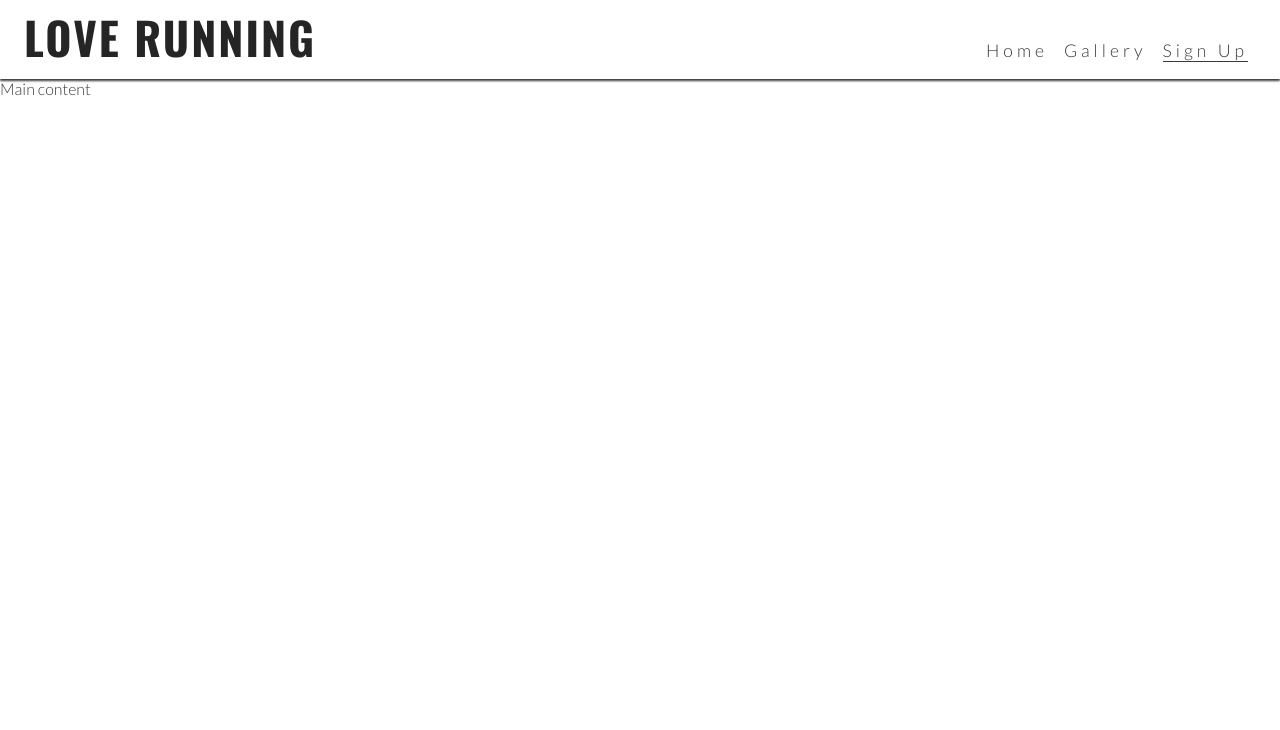
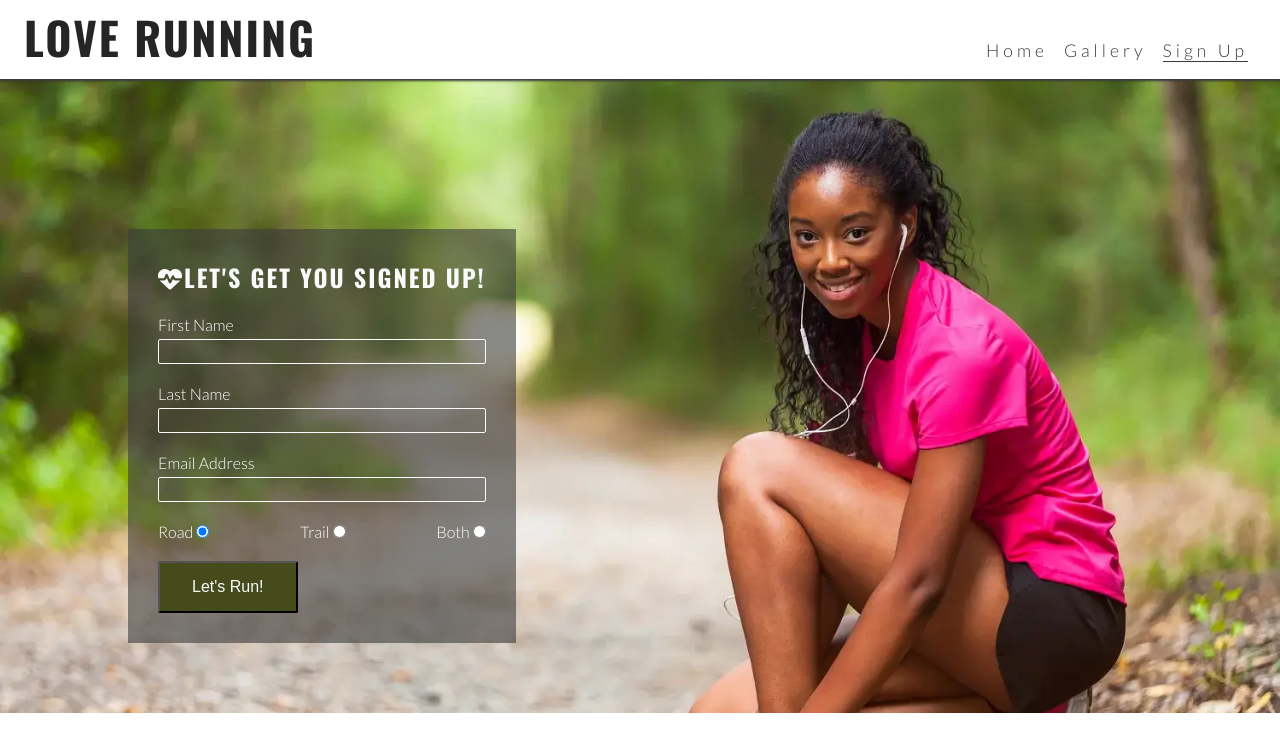
Before and after one commit to KikiBerg/Kiki_Love_Running, a plain HTML site: page signup.html in a window 1280 px wide. Shown: the top 730 px of the page. Drawn offline with nearby package versions, Linux system fonts and the light colour scheme.

Commit message:
Finishing Sign up page

```diff
--- a/assets/css/style.css
+++ b/assets/css/style.css
@@ -92,6 +92,9 @@ main {
     /* Make main element take up any surplus space to push footer down */
     flex: 1 0 auto;
     margin-top: 47px;
+    /* Enable flex properties for child elements */
+    display: flex;
+    flex-direction: column;
 }
 
 /* Hero section*/
@@ -203,6 +206,52 @@ main {
 
 }
 
+/* Sign up page */
+#signup {
+    background-image: url(../images/signup-image.webp);
+    background-size: cover;
+    background-position: 75%;
+    flex-grow: 1;
+    padding: 20px 10% 0 10%;
+}
+
+#signup-form {
+    color: #ffffff;
+    background-color: rgba(60, 60, 60, 0.6);
+    padding: 30px;
+}
+
+#signup-form > h2 {
+    color: #fafafa;
+    margin-bottom: 20px;
+}
+
+.text-input {
+    background: transparent;
+    color: #fafafa;
+    border: 1px solid #fafafa;
+    border-radius: 2px;
+    width: 100%;
+    height: 25px;
+    margin: 5px 0 20px 0;
+    padding: 0 5px;
+}
+
+.radio-buttons {
+    width: 100%;
+    display: flex;
+    justify-content: space-between;
+}
+
+.join-button {
+    margin-top: 20px;
+    border-radius: 2px;
+    padding: 15px 32px;
+    background-color: #454b1b;
+    color: #fafafa;
+    font-size: 100%;
+
+}
 
 
 /* Footer */
@@ -294,6 +343,30 @@ main {
         column-count: 3;
 
     }
+
+    /* Sign up */
+
+    #signup {
+        background-position: center;
+        position: relative;
+    }
+
+    /*Add the requested colour changes for the text input and the join button to give some visual feedback to users on hover.*/
+    #signup-form {
+        max-width: 400px;
+        position: absolute;
+        left: 10%;
+        top: 150px;
+    }
+
+    .text-input:hover {
+        border-color: #f16c6b;
+    }
+
+    .join-button:hover {
+        background-color: #fafafa;
+        color: #454b1b;
+    }
 }
 
 /*Media query: Large devices (laptops and desktops, 992px and up)*/
--- a/signup.html
+++ b/signup.html
@@ -37,7 +37,42 @@
     </header>
 
     <!-- Main content -->
-    <main>Main content</main>
+    <main>
+        <section id="signup">
+            <form action="https://formdump.codeinstitute.net" id="signup-form" method="post">
+            <h2><i class="fa-solid fa-heart-pulse"></i>Let's get you signed up!</h2>
+            <label for="first_name">First Name</label>
+            <input type="text" name="first_name" id="first_name" class="text-input" required>
+            <br>
+            <label for="last_name">Last Name</label>
+            <input type="text" name="last_name" id="last_name" class="text-input" required>
+            <br>
+            <label for="email_address">Email Address</label>
+            <input type="text" name="email_address" id="email_address" class="text-input" required>
+            <br>
+
+            <!--Radio buttons-->
+
+            <div class="radio-buttons">
+                <div>
+                    <label for="road">Road</label>
+                    <input type="radio" name="running-preference" id="road" value="road" required checked>
+                </div>
+                <div>
+                    <label for="trail">Trail</label>
+                    <input type="radio" name="running-preference" id="trail" value="trail" required>
+                </div>
+                <div>
+                    <label for="both">Both</label>
+                    <input type="radio" name="running-preference" id="both" value="both" required>
+                </div>
+            </div>
+
+            <button type="submit" class="join-button">Let's Run!</button>
+
+            </form>
+        </section>
+    </main>
 
     <!-- Footer -->
     <footer>
```
Also changed, not shown: assets/images/signup-image.webp (added).
